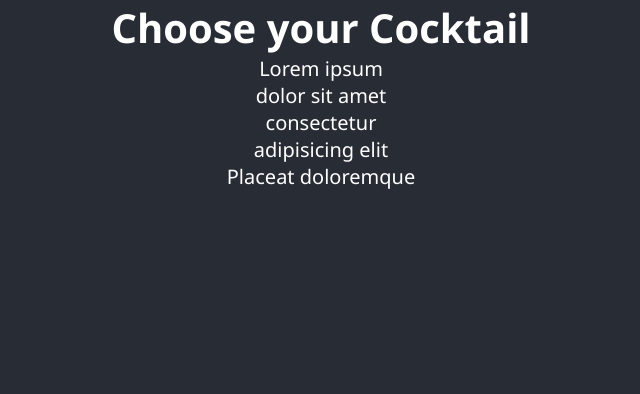
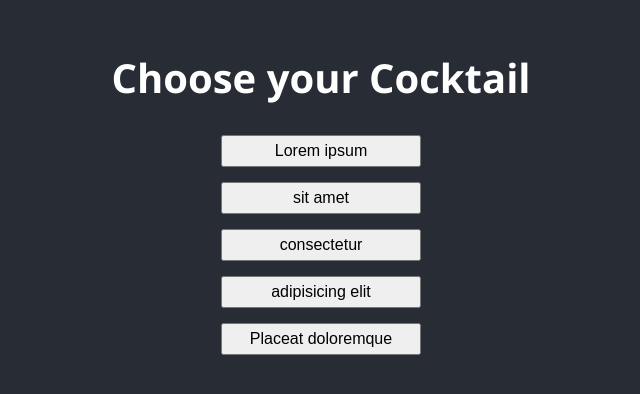
Before and after one commit to Marc-Beyer/cocktail-mixer, a website: page NodeServer/web/index.html in a window 1280 px wide. Shown: the whole page, without its empty margins (319-959 px from the left). Drawn offline with Linux system fonts and the light colour scheme.

Commit message:
First web-draft

```diff
--- a/NodeServer/web/index.html
+++ b/NodeServer/web/index.html
@@ -12,11 +12,13 @@
     <body>
         <h1>Choose your Cocktail</h1>
         <ul>
-            <li>Lorem ipsum</li>
-            <li>dolor sit amet</li>
-            <li>consectetur</li>
-            <li>adipisicing elit</li>
-            <li>Placeat doloremque</li>
+            <li><button>Lorem ipsum</button></li>
+            <li><button>sit amet</button></li>
+            <li><button>consectetur</button></li>
+            <li><button>adipisicing elit</button></li>
+            <li><button>Placeat doloremque</button></li>
         </ul>
+
+
     </body>
 </html>
--- a/NodeServer/web/style/main.scss
+++ b/NodeServer/web/style/main.scss
@@ -36,13 +36,41 @@ body{
             margin-left: 50px;
         }
 
-        input{
+        input[type='submit']{
             width: 150px;
-            margin-top: 50px;
+            margin-top: 150px;
             padding: 5px 20px;
             font-size: 16px;
             font-weight: bold;
         }
     }
 
+    h1{
+        margin-top: 50px;
+    }
+
+    ul{
+
+        list-style: none;
+
+        li:first-child{
+            margin-top: 30px;
+        }
+
+        li:nth-child(n+2){
+            margin-top: 15px;
+        }
+
+        button{
+            width: 200px;
+            padding: 5px 20px;
+            font-size: 16px;
+        }
+
+    }
+
+    @media (max-width: 900px){
+
+    }
+
 }
```
Also changed, not shown: NodeServer/web/configuration.html (+1 -1 lines), NodeServer/web/style/main.css, 1 other file.
